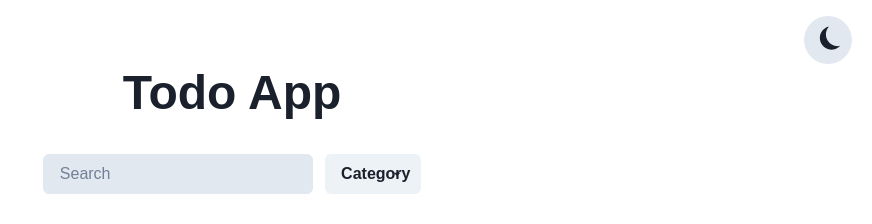
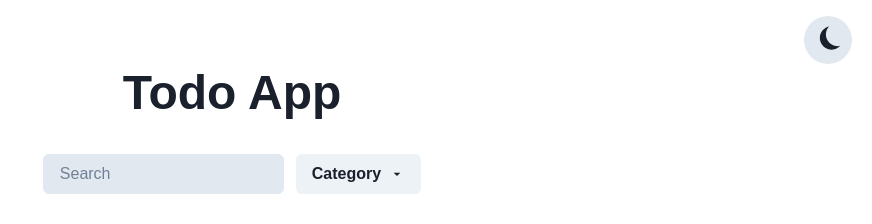
Before and after one commit to bonface221/chakra-todo, a React (Vite) app: page / in a window 1280 px wide. Shown: the top 224 px of the page, without its empty margins (408-1280 px from the left). Built offline with nearby package versions, Linux system fonts and the light colour scheme.

Commit message:
fix category issue

```diff
--- a/src/components/category-menu/index.tsx
+++ b/src/components/category-menu/index.tsx
@@ -9,8 +9,11 @@ interface Props {
 const CategoryMenu = ({ current, setCurrent }: Props) => {
   return (
     <Menu>
-      <MenuButton as={Button} rightIcon={<MdArrowDropDown />}>
-        {current?.length > 0 ? current : "Category"}
+      <MenuButton>
+        <Button rightIcon={<MdArrowDropDown />}>
+          {" "}
+          {current?.length > 0 ? current : "Category"}
+        </Button>
       </MenuButton>
       <MenuList>
         <MenuItem onClick={() => setCurrent("")}>All</MenuItem>
```
